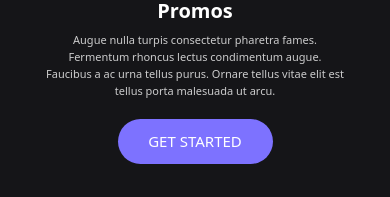
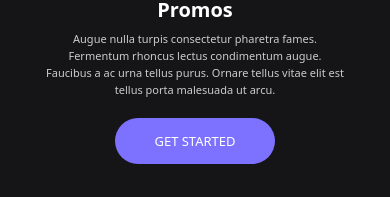
Before and after one commit to afeDayo/Tech_Assessment, a React (Vite) app: page / in a window 390 px wide. Shown: the part 1662-1859 px from the top of the page. Built offline with nearby package versions, Linux system fonts and the light colour scheme.

Commit message:
get started

```diff
--- a/src/pages/Home/HomeTwo/HomeTwo.css
+++ b/src/pages/Home/HomeTwo/HomeTwo.css
@@ -733,6 +733,15 @@
   .homebiztext p {
     font-size: 11px;
     line-height: 17px;
+  }
+
+  .bizbut {
+    padding: 10px 10px;
+    width: 160px;
+  }
+
+  .bizbut a {
+    font-size: 13px;
   }
 
   .homebizimg .hat {
```
